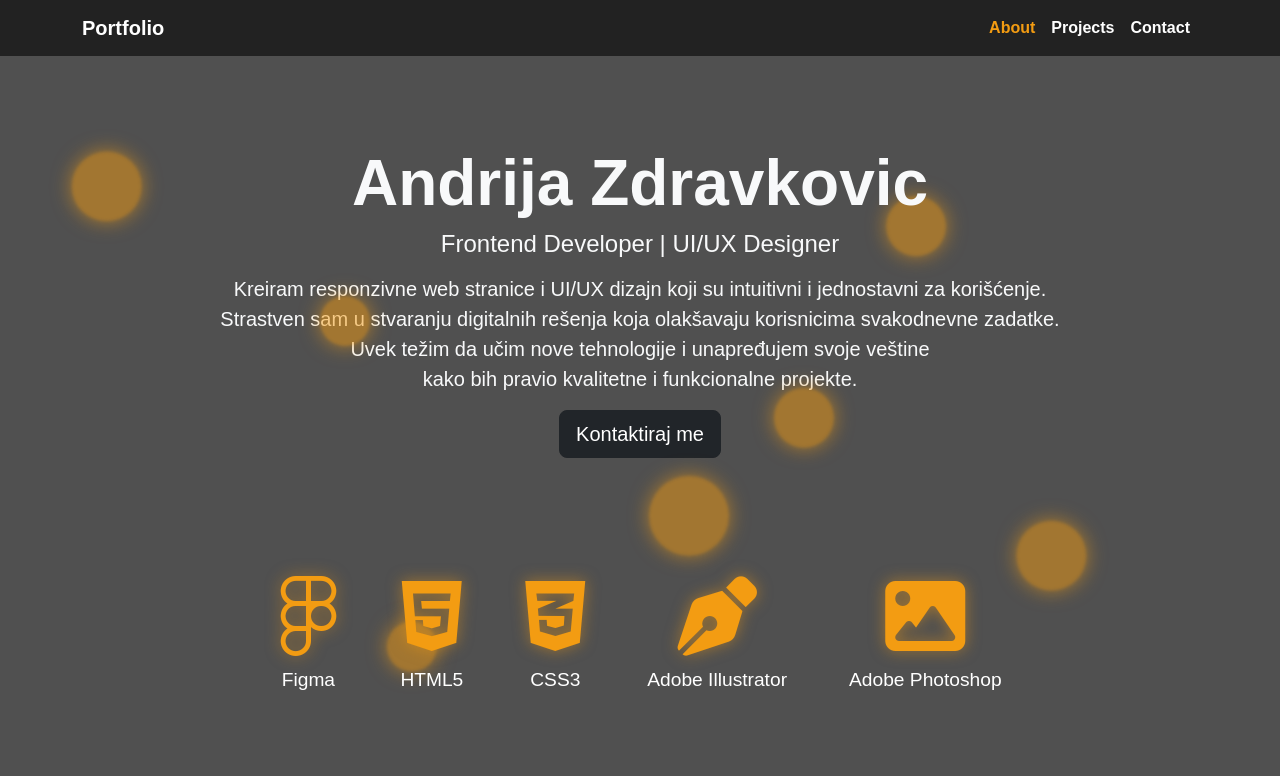
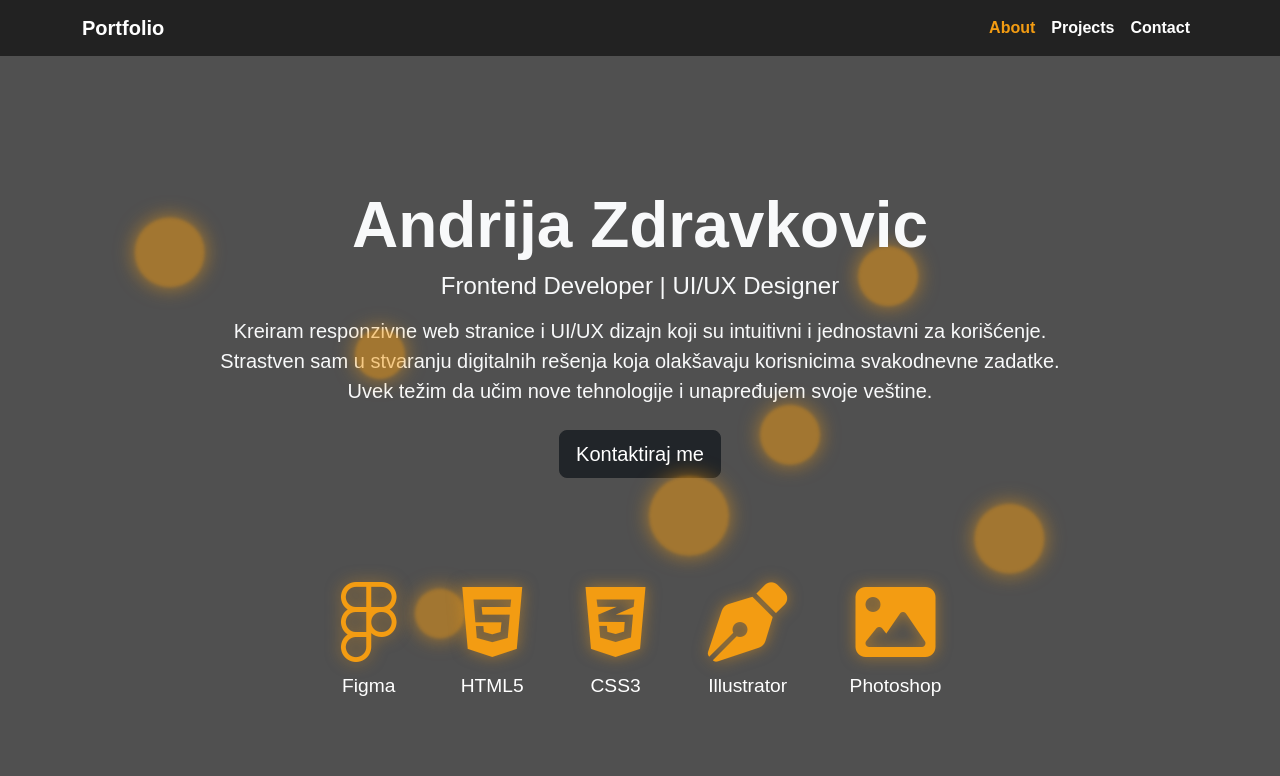
Before and after one commit to zdravkovicandrija8-hash/portfolio, a plain HTML site: page index.html in a window 1280 px wide. Drawn offline with nearby package versions, Linux system fonts and the light colour scheme.

Commit message:
Update index.html

```diff
--- a/index.html
+++ b/index.html
@@ -3,30 +3,53 @@
 <head>
     <meta charset="UTF-8">
     <meta name="viewport" content="width=device-width, initial-scale=1.0">
+
     <title>Andrija Zdravkovic - Portfolio</title>
+
+
     <meta name="robots" content="noindex, nofollow">
 
 
     <link href="https://cdn.jsdelivr.net/npm/bootstrap@5.3.0/dist/css/bootstrap.min.css" rel="stylesheet">
+
+
     <link href="https://cdnjs.cloudflare.com/ajax/libs/font-awesome/6.4.0/css/all.min.css" rel="stylesheet">
-    <link href="css/style.css?v=1.0" rel="stylesheet">
+
+
+    <link href="css/style.css?v=1.1" rel="stylesheet">
 </head>
 <body>
-    <nav class="navbar navbar-expand-lg navbar-dark bg-dark">
+
+
+<nav class="navbar navbar-expand-lg navbar-dark bg-dark fixed-top">
     <div class="container">
         <a class="navbar-brand" href="index.html">Portfolio</a>
-            <div class="collapse navbar-collapse">
+
+
+        <button class="navbar-toggler" type="button" data-bs-toggle="collapse" data-bs-target="#mainNav">
+            <span class="navbar-toggler-icon"></span>
+        </button>
+
+        <div class="collapse navbar-collapse" id="mainNav">
             <ul class="navbar-nav ms-auto">
-                    <li class="nav-item"><a class="nav-link active" href="index.html">About</a></li>
-                    <li class="nav-item"><a class="nav-link" href="projects.html">Projects</a></li>
-                    <li class="nav-item"><a class="nav-link" href="contact.html">Contact</a></li>
+                <li class="nav-item">
+                    <a class="nav-link active" href="index.html">About</a>
+                </li>
+                <li class="nav-item">
+                    <a class="nav-link" href="projects.html">Projects</a>
+                </li>
+                <li class="nav-item">
+                    <a class="nav-link" href="contact.html">Contact</a>
+                </li>
             </ul>
         </div>
     </div>
 </nav>
 
-    <header class="hero text-center text-light d-flex flex-column align-items-center justify-content-center py-5">
-        <!-- Kružići -->
+
+<header class="hero text-center text-light d-flex align-items-center justify-content-center min-vh-100">
+    <div class="container position-relative pt-5">
+
         <div class="decor-circle hero1"></div>
         <div class="decor-circle hero2"></div>
         <div class="decor-circle hero3"></div>
@@ -35,28 +58,22 @@
         <div class="decor-circle hero6"></div>
         <div class="decor-circle hero7"></div>
 
-        <!-- Tekst i info -->
-        <h1 class="display-3">Andrija Zdravkovic</h1>
+        <h1 class="display-3 fw-bold">Andrija Zdravkovic</h1>
         <h4 class="mb-3">Frontend Developer | UI/UX Designer</h4>
 
-        <p class="lead mb-3">
+        <p class="lead mb-4">
             Kreiram responzivne web stranice i UI/UX dizajn koji su intuitivni i jednostavni za korišćenje.<br>
             Strastven sam u stvaranju digitalnih rešenja koja olakšavaju korisnicima svakodnevne zadatke.<br>
-            Uvek težim da učim nove tehnologije i unapređujem svoje veštine<br>
-            kako bih pravio kvalitetne i funkcionalne projekte.
+            Uvek težim da učim nove tehnologije i unapređujem svoje veštine.
         </p>
 
-        <!-- CTA dugme -->
-        <a href="contact.html" class="btn btn-dark btn-lg mb-3" role="button">Kontaktiraj me</a>
 
-        <!-- Ikone društvenih mreža i email -->
-        <div class="contact-icons mt-3">
+        <a href="contact.html" class="btn btn-dark btn-lg mb-4">
+            Kontaktiraj me
+        </a>
 
 
-
-
-        <!-- Skills -->
-        <div class="skills d-flex flex-wrap justify-content-center">
+        <div class="skills d-flex flex-wrap justify-content-center mt-4">
             <div class="skill mx-3 my-2 text-center">
                 <i class="fa-brands fa-figma fa-2x"></i>
                 <p>Figma</p>
@@ -71,23 +88,19 @@
             </div>
             <div class="skill mx-3 my-2 text-center">
                 <i class="fa-solid fa-pen-nib fa-2x"></i>
-                <p>Adobe Illustrator</p>
+                <p>Illustrator</p>
             </div>
             <div class="skill mx-3 my-2 text-center">
                 <i class="fa-solid fa-image fa-2x"></i>
-                <p>Adobe Photoshop</p>
+                <p>Photoshop</p>
             </div>
+        </div>
+
     </div>
 </header>
 
-    <!-- Dekorativni kružići -->
-    <div class="decor-circle body1"></div>
-    <div class="decor-circle body2"></div>
-    <div class="decor-circle body3"></div>
-    <div class="decor-circle body4"></div>
-    <div class="decor-circle body5"></div>
-    <div class="decor-circle body6"></div>
-    <div class="decor-circle body7"></div>
+
+<script src="https://cdn.jsdelivr.net/npm/bootstrap@5.3.0/dist/js/bootstrap.bundle.min.js"></script>
 
 </body>
 </html>
```
Lines whose indentation alone changed are shown as unchanged.
